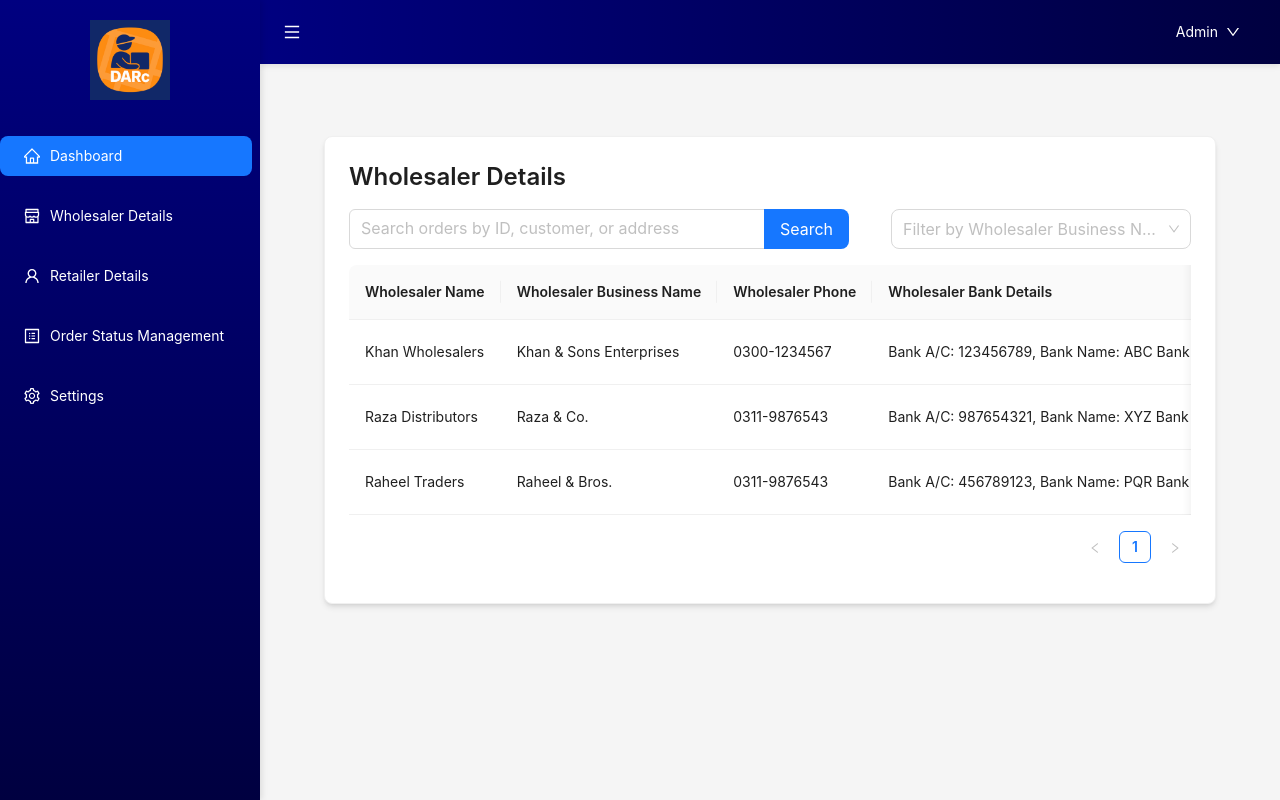
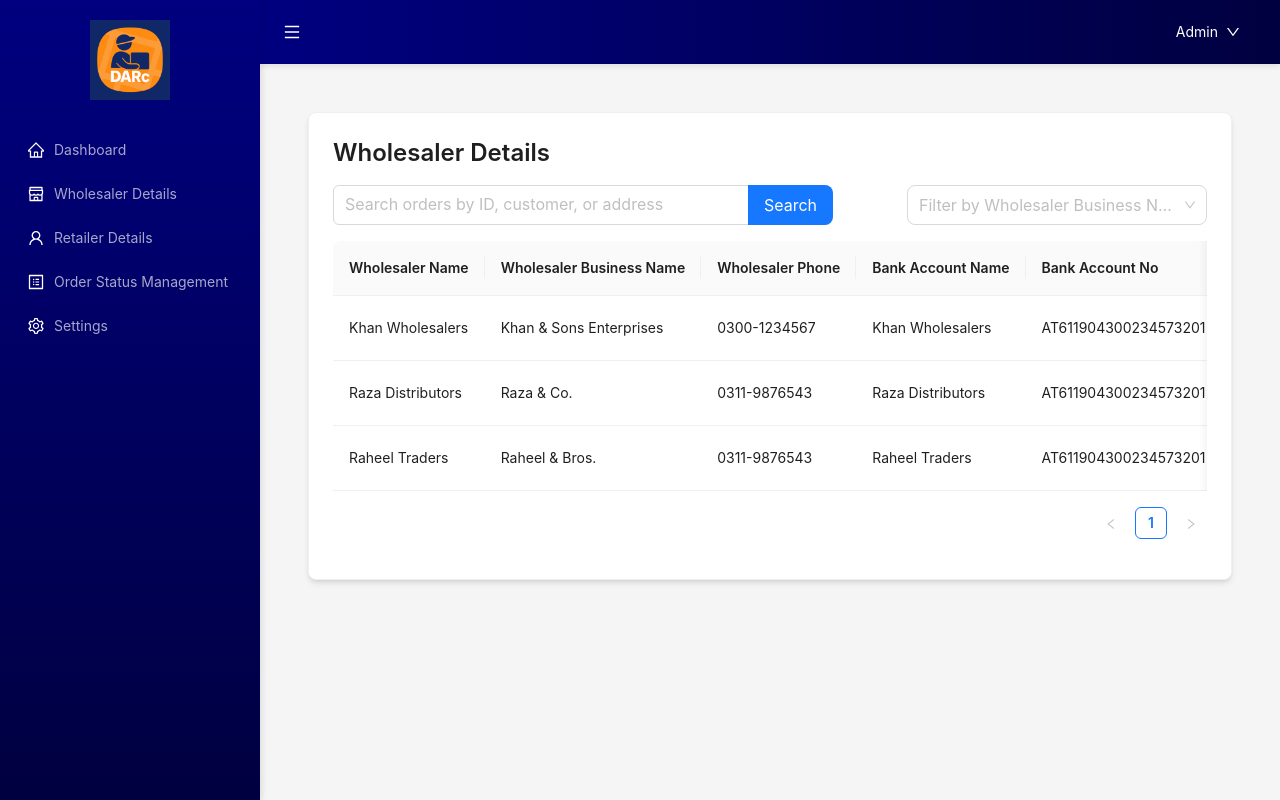
Before and after one commit to Dot-Click/Frank-admin-panel-Fe, a React (Vite) app: page /dashboard/wholesaler-details in a window 1280 px wide. Built offline with nearby package versions, Linux system fonts and the light colour scheme.

Commit message:
CLient Changes

```diff
--- a/src/components/WholeSalerDetail.tsx
+++ b/src/components/WholeSalerDetail.tsx
@@ -9,12 +9,14 @@ interface Order {
   pickupAddress: string;
   wholesalerName: string;
   wholesalerBusinessName: string;
-  wholesalerBankDetails: string;
+  BankAccountName: string;
+  BankAccountNo: string;
+  BankName: string;
   Plaza: string;
   Address: string;
-  orderValue: number;
-  wholesalerShare: number;
-  ourCommission: number;
+  orderValue: number | string;
+  wholesalerShare: number | string;
+  ourCommission: number | string;
 }
 
 const PickupOrders: React.FC = () => {
@@ -30,36 +32,42 @@ const PickupOrders: React.FC = () => {
       pickupAddress: "Wholesale Market, Karachi",
       wholesalerName: "Khan Wholesalers",
       wholesalerBusinessName: "Khan & Sons Enterprises",
-      wholesalerBankDetails: "Bank A/C: 123456789, Bank Name: ABC Bank",
+      BankAccountName: "Khan Wholesalers",
+      BankAccountNo: "AT611904300234573201",
+      BankName: "Erste Bank der oesterreichischen Sparkassen AG",
       Plaza: "ABC",
       Address: "Street 123",
-      orderValue: 10000,
-      wholesalerShare: 7000,
-      ourCommission: 3000,
+      orderValue: "₦ 10000",
+      wholesalerShare: "₦ 7000",
+      ourCommission: "₦ 3000",
     },
     {
       wholesalerPhone: "0311-9876543",
       pickupAddress: "Wholesale Market, Karachi",
       wholesalerName: "Raza Distributors",
       wholesalerBusinessName: "Raza & Co.",
-      wholesalerBankDetails: "Bank A/C: 987654321, Bank Name: XYZ Bank",
+      BankAccountName: "Raza Distributors",
+      BankAccountNo: "AT611904300234573201",
+      BankName: "Erste Bank der oesterreichischen Sparkassen AG",
       Plaza: "ABC",
       Address: "Street 123",
-      orderValue: 15000,
-      wholesalerShare: 10000,
-      ourCommission: 5000,
+      orderValue: "₦ 15000",
+      wholesalerShare: "₦ 10000",
+      ourCommission: "₦ 5000",
     },
     {
       wholesalerPhone: "0311-9876543",
       pickupAddress: "Wholesale Market, Karachi",
       wholesalerName: "Raheel Traders",
       wholesalerBusinessName: "Raheel & Bros.",
-      wholesalerBankDetails: "Bank A/C: 456789123, Bank Name: PQR Bank",
+      BankAccountName: "Raheel Traders",
+      BankAccountNo: "AT611904300234573201",
+      BankName: "Erste Bank der oesterreichischen Sparkassen AG",
       Plaza: "ABC",
       Address: "Street 123",
-      orderValue: 20000,
-      wholesalerShare: 14000,
-      ourCommission: 6000,
+      orderValue: "₦ 20000",
+      wholesalerShare: "₦ 14000",
+      ourCommission: "₦ 6000",
     },
   ];
 
@@ -76,7 +84,9 @@ const PickupOrders: React.FC = () => {
     { title: "Wholesaler Name", dataIndex: "wholesalerName", key: "wholesalerName" },
     { title: "Wholesaler Business Name", dataIndex: "wholesalerBusinessName", key: "wholesalerBusinessName" },
     { title: "Wholesaler Phone", dataIndex: "wholesalerPhone", key: "wholesalerPhone" },
-    { title: "Wholesaler Bank Details", dataIndex: "wholesalerBankDetails", key: "wholesalerBankDetails" },
+    { title: "Bank Account Name", dataIndex: "BankAccountName", key: "BankAccountName" },
+    { title: "Bank Account No", dataIndex: "BankAccountNo", key: "BankAccountNo" },
+    { title: "Bank Name", dataIndex: "BankName", key: "BankName" },
     { title: "Plaza", dataIndex: "Plaza", key: "Plaza" },
     { title: "Address", dataIndex: "Address", key: "Address" },
     { title: "Order Value", dataIndex: "orderValue", key: "orderValue" },
@@ -170,7 +180,9 @@ const PickupOrders: React.FC = () => {
                 <p ><strong>WholeSaler Name:</strong> {selectedOrder.wholesalerName}</p>
                 <p><strong>Wholesaler Business Name:</strong> {selectedOrder.wholesalerBusinessName}</p>
                 <p><strong>Wholesaler Phone:</strong> {selectedOrder.wholesalerPhone}</p>
-                <p><strong>Wholesaler Bank Details:</strong> {selectedOrder.wholesalerBankDetails}</p>
+                <p><strong>Bank Account Name:</strong> {selectedOrder.BankAccountName}</p>
+                <p><strong>Bank Account No:</strong> {selectedOrder.BankAccountNo}</p>
+                <p><strong>Bank Name:</strong> {selectedOrder.BankName}</p>
                 <p><strong>Plaza:</strong> {selectedOrder.Plaza}</p>
                 <p><strong>Address:</strong> {selectedOrder.Address}</p>
                 <p><strong>Order Value:</strong> {selectedOrder.orderValue}</p>
--- a/src/components/layout.tsx
+++ b/src/components/layout.tsx
@@ -5,123 +5,174 @@ import {
     SettingOutlined,
     ShopOutlined,
     UserOutlined,
-} from '@ant-design/icons';
-import { Button, Layout, Menu } from 'antd';
-import DropdownMenu from './Dropdown';
-import { useState, useEffect } from 'react';
-import { Outlet, useNavigate } from 'react-router-dom';
+} from "@ant-design/icons";
+import { Button, Layout, Menu, Drawer } from "antd";
+import DropdownMenu from "./Dropdown";
+import { useState, useEffect } from "react";
+import { Outlet, useNavigate } from "react-router-dom";
 
 const { Header, Sider, Content } = Layout;
 
 const DashboardLayout = () => {
-    const navigate = useNavigate()
+    const navigate = useNavigate();
     const [collapsed, setCollapsed] = useState(false);
-    const [isMobile, setIsMobile] = useState<boolean>(window.innerWidth < 768);
+    const [isMobile, setIsMobile] = useState(window.innerWidth < 768);
+
     useEffect(() => {
         const handleResize = () => {
-            if (window.innerWidth < 768) {
-                setCollapsed(true);
-            } else {
-                setCollapsed(false);
-            }
+            setIsMobile(window.innerWidth < 768);
         };
-
-        window.addEventListener('resize', handleResize);
-        handleResize();
-
-        return () => window.removeEventListener('resize', handleResize);
+        window.addEventListener("resize", handleResize);
+        return () => window.removeEventListener("resize", handleResize);
     }, []);
 
-    useEffect(() => {
-        setIsMobile(window.innerWidth < 768);
-    }, [window.innerWidth]);
+    const menuItems = [
+        {
+            key: "1",
+            icon: <HomeOutlined style={{ color: "#fff", fontSize: "16px" }} />,
+            label: "Dashboard",
+            onClick: () => navigate("/dashboard"),
+        },
+        {
+            key: "2",
+            icon: <ShopOutlined style={{ color: "#fff", fontSize: "16px" }} />,
+            label: "Wholesaler Details",
+            onClick: () => navigate("/dashboard/wholesaler-details"),
+        },
+        {
+            key: "3",
+            icon: <UserOutlined style={{ color: "#fff", fontSize: "16px" }} />,
+            label: "Retailer Details",
+            onClick: () => navigate("/dashboard/retailer-details"),
+        },
+        {
+            key: "4",
+            icon: <ProfileOutlined style={{ color: "#fff", fontSize: "16px" }} />,
+            label: "Order Status Management",
+            onClick: () => navigate("/dashboard/order-status"),
+        },
+        {
+            key: "5",
+            icon: <SettingOutlined style={{ color: "#fff", fontSize: "16px" }} />,
+            label: "Settings",
+            onClick: () => navigate("/dashboard/settings"),
+        },
+    ];
 
     return (
-        <div>
-            <Layout>
-                <Sider trigger={null} collapsible collapsed={collapsed} className='min-h-screen' width={260} style={{
+        <Layout >
+            {/* Desktop Sidebar */}
+            {!isMobile && (
+                <Sider
+                    trigger={null}
+                    collapsible
+                    collapsed={collapsed}
+                    width={260}
+                    style={{
                         background: "linear-gradient(to bottom, #000080, #000040)",
                         paddingTop: 20,
-                    boxShadow: "2px 0 6px rgba(0, 0, 0, 0.1)"
-                }}>
-                    <div className='flex justify-center items-center cursor-pointer'>
-                        <img src="/DARcAppLogo.png" alt="" onClick={() => navigate("/dashboard")} width={80}/>
+                        boxShadow: "2px 0 6px rgba(0, 0, 0, 0.1)",
+                    }}
+                >
+                    <div className="flex justify-center items-center cursor-pointer">
+                        <img
+                            src="/DARcAppLogo.png"
+                            alt=""
+                            onClick={() => navigate("/dashboard")}
+                            width={80}
+                        />
                     </div>
+
                     <Menu
                         style={{ marginTop: 26, background: "transparent", borderRight: "none" }}
-                        className="flex flex-col h-120"
                         theme="dark"
                         mode="inline"
-                        defaultSelectedKeys={['1']}
-                        items={[
-                            {
-                                key: '1',
-                                icon: <HomeOutlined style={{ color: '#fff', fontSize: '16px' }} />,
-                                label: 'Dashboard',
-                                onClick: () => navigate("/dashboard"),
-                                style: { margin: '10px 0', borderRadius: '8px', color: '#fff' }
-                            },
-                            {
-                                key: '2',
-                                icon: <ShopOutlined style={{ color: '#fff', fontSize: '16px' }} />,
-                                label: 'Wholesaler Details',
-                                onClick: () => navigate("/dashboard/wholesaler-details"),
-                                style: { margin: '10px 0', borderRadius: '8px', color: '#fff' }
-                            },
-                            {
-                                key: '3',
-                                icon: <UserOutlined style={{ color: '#fff', fontSize: '16px' }} />,
-                                label: 'Retailer Details',
-                                onClick: () => navigate("/dashboard/retailer-details"),
-                                style: { margin: '10px 0', borderRadius: '8px', color: '#fff' }
-                            },
-                            {
-                                key: '4',
-                                icon: <ProfileOutlined style={{ color: '#fff', fontSize: '16px' }} />,
-                                label: 'Order Status Management',
-                                onClick: () => navigate("/dashboard/order-status"),
-                                style: { margin: '10px 0', borderRadius: '8px', color: '#fff' }
-                            },
-                            {
-                                key: '5',
-                                icon: <SettingOutlined style={{ color: '#fff', fontSize: '16px' }} />,
-                                label: 'Settings',
-                                onClick: () => navigate("/dashboard/settings"),
-                                style: { margin: '10px 0', borderRadius: '8px', color: '#fff' }
-                            }
-                        ]}
+                        items={menuItems}
                     />
                 </Sider>
-                <Layout>
-                    <Header style={{ padding: 0, background: "linear-gradient(to right, #000080, #000040)", display: "flex", justifyContent: "space-between", alignItems: "center", height: 64, boxShadow: "0 2px 6px rgba(0, 0, 0, 0.1)" }}>
-                        <div className='flex items-center gap-2'>
+            )}
+
+            {/* Mobile Drawer */}
+            {isMobile && (
+                <Drawer
+                    placement="left"
+                    closable={false}
+                    onClose={() => setCollapsed(false)}
+                    open={!collapsed}
+                    style={{ background: "linear-gradient(to bottom, #000080, #000040)" }}
+                >
+
+                    <div className="flex justify-between items-center cursor-pointer">
+                        <img
+                            src="/DARcAppLogo.png"
+                            alt=""
+                            onClick={() => navigate("/dashboard")}
+                            width={80}
+                        />
                          <Button
                         type="text"
-                                icon={collapsed ? <MenuOutlined style={{ color: '#fff' }} /> : <MenuOutlined style={{ color: '#fff' }} />}
+                        icon={<MenuOutlined style={{ color: "#fff" }} />}
                         onClick={() => setCollapsed(!collapsed)}
                         style={{
-                                    fontSize: '16px',
+                            fontSize: "16px",
                             width: 64,
                             height: 64,
-                                    color: '#fff'
+                            color: "#fff",
                         }}
                     />
                     </div>
+
+                    <Menu
+                        style={{ marginTop: 26, background: "transparent", borderRight: "none" }}
+                        theme="dark"
+                        items={menuItems}
+                        onClick={() => setCollapsed(true)}
+                    />
+                </Drawer>
+            )}
+
+            <Layout
+                style={{
+                    transition: "all 0.3s",
+                }}
+            >
+                <Header
+                    style={{
+                        padding: 0,
+                        background: "linear-gradient(to right, #000080, #000040)",
+                        display: "flex",
+                        justifyContent: "space-between",
+                        alignItems: "center",
+                        height: 64,
+                        boxShadow: "0 2px 6px rgba(0, 0, 0, 0.1)",
+                    }}
+                >
+                    <Button
+                        type="text"
+                        icon={<MenuOutlined style={{ color: "#fff" }} />}
+                        onClick={() => setCollapsed(!collapsed)}
+                        style={{
+                            fontSize: "16px",
+                            width: 64,
+                            height: 64,
+                            color: "#fff",
+                        }}
+                    />
                     <DropdownMenu />
                 </Header>
+
                 <Content
                     style={{
-                            margin: isMobile ? '6px' : '24px 16px',
-                            padding: isMobile ? '0' : '24px',
-                            borderRadius: 10,
+                        padding: 24,
+                        minHeight: "calc(100vh - 64px)",
+                        transition: "all 0.3s",
                     }}
                 >
                     <Outlet />
                 </Content>
             </Layout>
         </Layout>
-        </div>
-    )
-}
+    );
+};
 
-export default DashboardLayout
+export default DashboardLayout;
```
Lines whose indentation alone changed are shown as unchanged.
